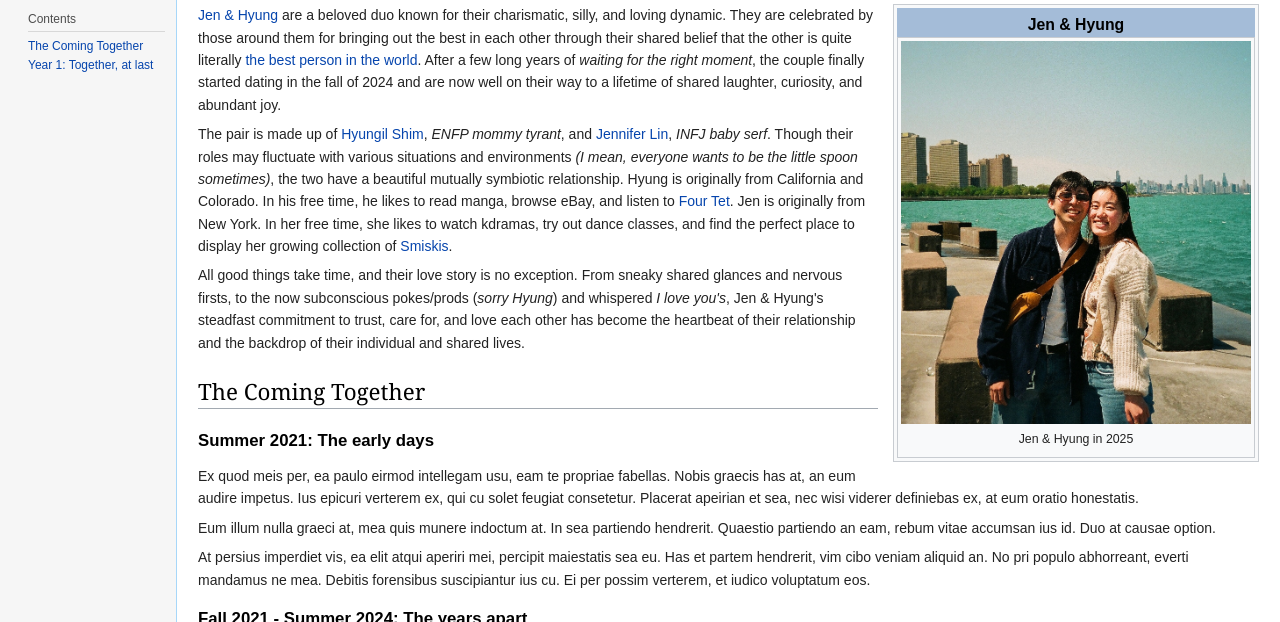
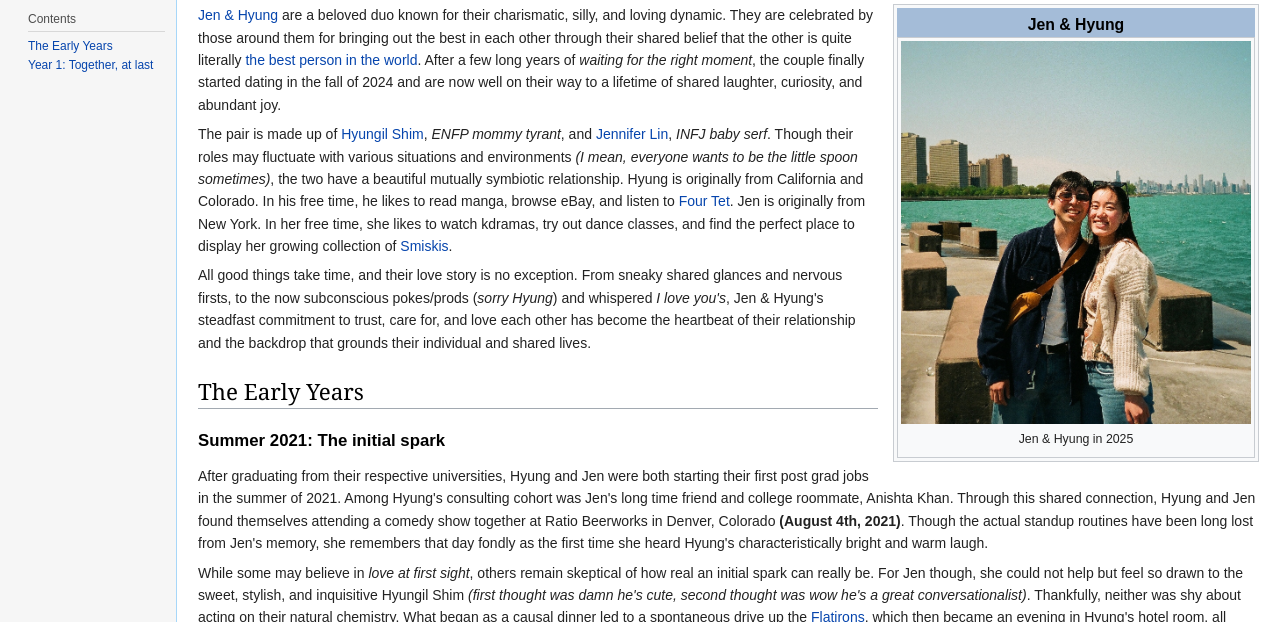
Before and after one commit to jlin106/jenhyungpedia, a plain HTML site: page index.html in a window 1280 px wide. Shown: the part 178-800 px from the top of the page. Drawn offline with nearby package versions, Linux system fonts and the light colour scheme; a web font is replaced by a local one.

Commit message:
Summer 2021 first draft

```diff
--- a/index.html
+++ b/index.html
@@ -22,7 +22,7 @@
 				<div class="navigation">
 					<h3>Contents</h3>
 					<ul>
-						<li><a href="#TheComingTogether">The Coming Together</a></li>
+						<li><a href="#TheComingTogether">The Early Years</a></li>
 						<li><a href="#Year1">Year 1: Together, at last</a></li>
 					</ul>
 				</div>
@@ -63,13 +63,15 @@
 
           <p><a href="">Jen & Hyung</a> are a beloved duo known for their charismatic, silly, and loving dynamic. They are celebrated by those around them for bringing out the best in each other through their shared belief that the other is quite literally <a href="hyungil.html">the best person in the world</a>. After a few long years of <i>waiting for the right moment</i>, the couple finally started dating in the fall of 2024 and are now well on their way to a lifetime of shared laughter, curiosity, and abundant joy.</p>
           <p>The pair is made up of <a href="hyungil.html">Hyungil Shim</a>, <i>ENFP mommy tyrant</i>, and <a href="jennifer.html">Jennifer Lin</a>, <i>INFJ baby serf</i>. Though their roles may fluctuate with various situations and environments <i>(I mean, everyone wants to be the little spoon sometimes)</i>, the two have a beautiful mutually symbiotic relationship. Hyung is originally from California and Colorado. In his free time, he likes to read manga, browse eBay, and listen to <a href="https://en.wikipedia.org/wiki/Four_Tet">Four Tet</a>. Jen is originally from New York. In her free time, she likes to watch kdramas, try out dance classes, and find the perfect place to display her growing collection of <a href="https://en.wikipedia.org/wiki/Smiski">Smiskis</a>.</p>
-          <p>All good things take time, and their love story is no exception. From sneaky shared glances and nervous firsts, to the now subconscious pokes/prods (<i>sorry Hyung</i>) and whispered <i>I love you's</i>, Jen & Hyung's steadfast commitment to trust, care for, and love each other has become the heartbeat of their relationship and the backdrop of their individual and shared lives.</p>
+          <p>All good things take time, and their love story is no exception. From sneaky shared glances and nervous firsts, to the now subconscious pokes/prods (<i>sorry Hyung</i>) and whispered <i>I love you's</i>, Jen & Hyung's steadfast commitment to trust, care for, and love each other has become the heartbeat of their relationship and the backdrop that grounds their individual and shared lives.</p>
 
-					<h2 id="TheComingTogether">The Coming Together</h2>
-					<h3>Summer 2021: The early days</h3>
-					<p>Ex quod meis per, ea paulo eirmod intellegam usu, eam te propriae fabellas. Nobis graecis has at, an eum audire impetus. Ius epicuri verterem ex, qui cu solet feugiat consetetur. Placerat apeirian et sea, nec wisi viderer definiebas ex, at eum oratio honestatis.</p>
-					<p>Eum illum nulla graeci at, mea quis munere indoctum at. In sea partiendo hendrerit. Quaestio partiendo an eam, rebum vitae accumsan ius id. Duo at causae option.</p>
-					<p>At persius imperdiet vis, ea elit atqui aperiri mei, percipit maiestatis sea eu. Has et partem hendrerit, vim cibo veniam aliquid an. No pri populo abhorreant, everti mandamus ne mea. Debitis forensibus suscipiantur ius cu. Ei per possim verterem, et iudico voluptatum eos.</p>
+					<h2 id="TheComingTogether">The Early Years</h2>
+					<h3>Summer 2021: The initial spark</h3>
+					<p>After graduating from their respective universities, Hyung and Jen were both starting their first post grad jobs in the summer of 2021. Among Hyung's consulting cohort was Jen's long time friend and college roommate, Anishta Khan. Through this shared connection, Hyung and Jen found themselves attending a comedy show together at Ratio Beerworks in Denver, Colorado <b>(August 4th, 2021)</b>. Though the actual standup routines have been long lost from Jen's memory, she remembers that day fondly as the first time she heard Hyung's characteristically bright and warm laugh.</p>
+          <p>While some may believe in <i>love at first sight</i>, others remain skeptical of how real an initial spark can really be. For Jen though, she could not help but feel so drawn to the sweet, stylish, and inquisitive Hyungil Shim <i>(first thought was damn he's cute, second thought was wow he's a great conversationalist)</i>. Thankfully, neither was shy about acting on their natural chemistry. What began as a causal dinner led to a spontaneous drive up the <a href="https://en.wikipedia.org/wiki/Flatirons">Flatirons</a>, which then became an evening in Hyung's hotel room, all attempts to prolong the night together <b>(August 14th, 2021)</b>. The two learned more about each other, Jen sharing videos she made for her family and Hyung sharing videos of his previous acting projects. That first date was marked by the achy pull of anticipation and craving, the slow gradual closing of the space between them, the first intertwining of their hands <i>(wow I still get goosebumps)</i>...all quintessential, irreplaceable moments of a budding relationship. In the first of many <i>Will they? Won't they?</i> moments, Jen decided to pull back out of fear of falling too quickly and deeply for someone who had to leave so soon.</p>
+          <p>Don't worry though, that lasted about two weeks.</p>
+          <p>After learning that Hyung will be staying an additional month in Colorado, Jen chose to surrender to her desires, willing to risk any eventual heartache for the beauty and exhiliration of exploring their undeniable connection. And so they enjoyed a month of just that - swing dancing under the stars, trying out new recipes, </p>
+
 					<h3>Fall 2021 - Summer 2024: The years apart</h3>
 					<p>Te mel meis adhuc. Choro percipit mei eu, fabulas fuisset tibique ad sea, cu eos sint falli iracundia. Usu ex minimum corrumpit, postea dolores salutandi ne est, cu nam option recusabo reprehendunt. Prima vocibus argumentum ex usu. Nam te legere salutatus dissentiunt, his ei principes prodesset, est possit blandit ex.</p>
 					<p>Pro no rebum timeam necessitatibus, et mnesarchum quaerendum has. Duo molestie interesset at. Vel ad legere populo. Sed ne saepe doming perpetua. Omnis iuvaret volumus an duo, qui duis audiam fabellas in.</p>
```
